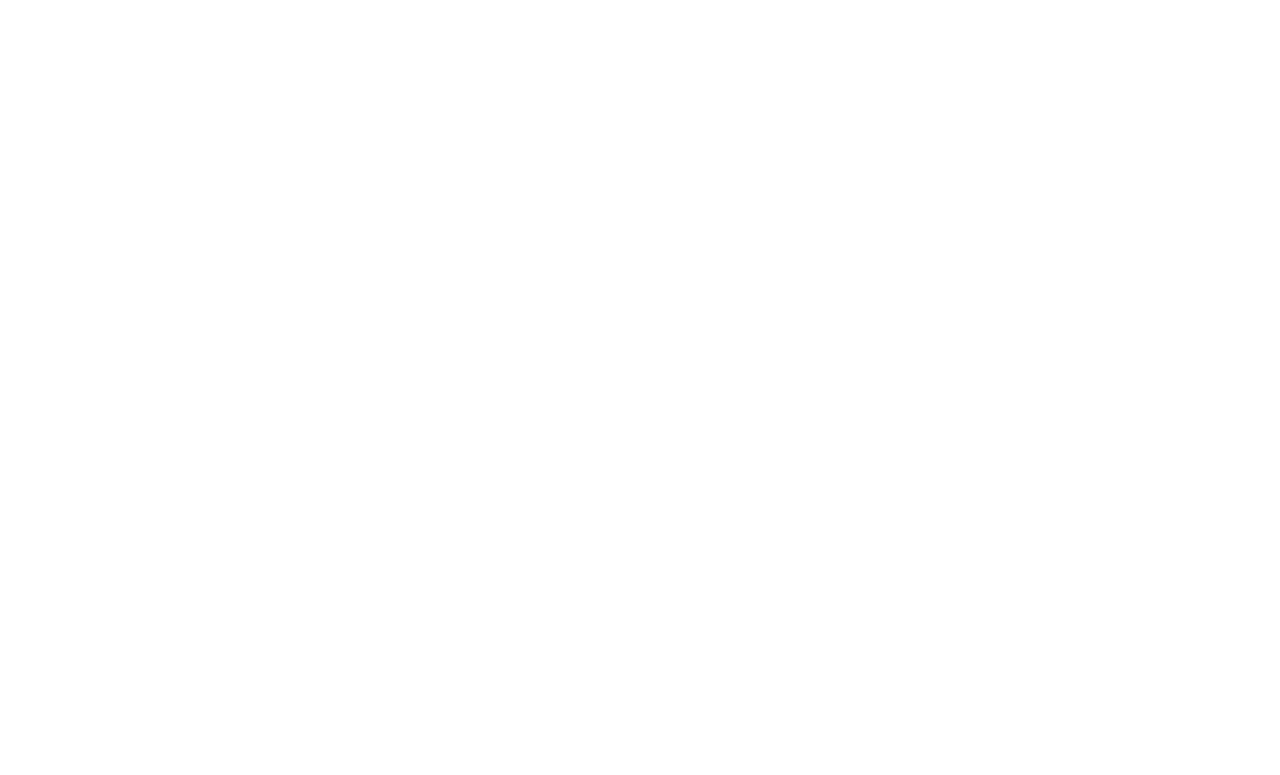
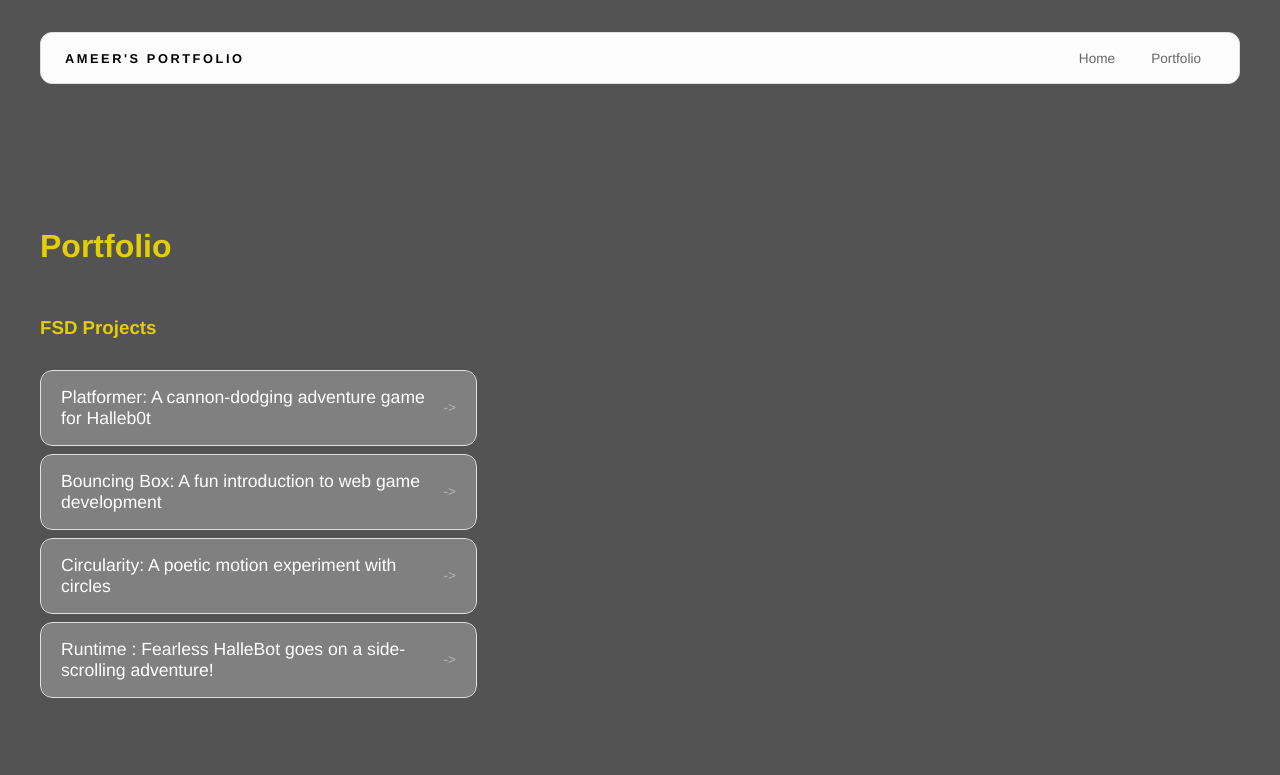
Before and after one commit to AmeerQ99/AmeerQ99.github.io, a plain HTML site: page portfolio.html in a window 1280 px wide. Drawn offline with Linux system fonts and the light colour scheme.

Commit message:
worked on <Portfolio

```diff
--- a/portfolio.html
+++ b/portfolio.html
@@ -0,0 +1,50 @@
+<!DOCTYPE html>
+<html>
+
+<head>
+  <title>Ameer's Portfolio</title>
+  <link rel="stylesheet" href="style.css" />
+</head>
+
+<body>
+  <!-- All content goes here -->
+  <div id="all-contents">
+    <nav>
+      <h1>Ameer's Portfolio</h1>
+      <ul id="nav-ul">
+        <li class="nav-li">
+          <a href="index.html">Home</a>
+        </li>
+        <li class="nav-li">
+          <a href="portfolio.html">Portfolio</a>
+        </li>
+      </ul>
+    </nav>
+
+    <main>
+      <div class="content">
+        <h1>Portfolio</h1>
+        <h3>FSD Projects</h3>
+        <ul id="portfolio">
+          <li>
+            <a href="fsd-projects/platformer/">Platformer: A cannon-dodging adventure game for Halleb0t</a>
+          </li>
+          <li>
+            <a href="fsd-projects/bouncing-box/">Bouncing Box: A fun introduction to web game development</a>
+          </li>
+          <li>
+            <a href="fsd-projects/circularity/">Circularity: A poetic motion experiment with circles</a>
+          </li>
+          <li>
+            <a href="projects/runtime/">Runtime : Fearless HalleBot goes on a side-scrolling adventure!</a>
+          </li>
+        </ul>
+
+        <!-- ASD Projects will go here -->
+
+      </div>
+    </main>
+  </div>
+</body>
+
+</html>
--- a/style.css
+++ b/style.css
@@ -76,7 +76,7 @@ h2 {
 }
 
 #interests li {
-  color: #e4ce05;
+  color: #ffffff;
   font-size: 1rem;
   font-weight: 600;
   padding: 10px 20px;
@@ -160,3 +160,55 @@ nav h1 {
   background: #000;
   color: #fff;
 }
+/* Portfolio styles */
+.content h1 {
+  color: e4ce05;
+}
+
+#portfolio {
+  list-style: none;
+  margin: 0;
+  padding: 0;
+  width: 100%;
+  display: flex;
+  flex-direction: column;
+  gap: 8px;
+}
+
+#portfolio li {
+  border-radius: 12px;
+  overflow: hidden;
+}
+
+#portfolio a {
+  display: flex;
+  justify-content: space-between;
+  align-items: center;
+  text-decoration: none;
+  color: #ffffff;
+  padding: 16px 20px;
+  font-size: 1.1rem;
+  font-weight: 500;
+  background: #dfdcdc55;
+  border: 1px solid #e0e0e0;
+  border-radius: 12px;
+  transition: background 0.25s ease, color 0.25s ease, transform 0.25s ease;
+}
+
+#portfolio a:hover {
+  background: #000;
+  color: #e4ce05;
+  transform: translateX(4px);
+}
+
+#portfolio a::after {
+  content: "->";
+  font-size: 0.85rem;
+  opacity: 0.4;
+  transition: opacity 0.25s ease;
+  white-space: nowrap;
+}
+
+#portfolio a:hover::after {
+  opacity: 1;
+}
```
Also changed, not shown: index.html (+1 -1 lines).
